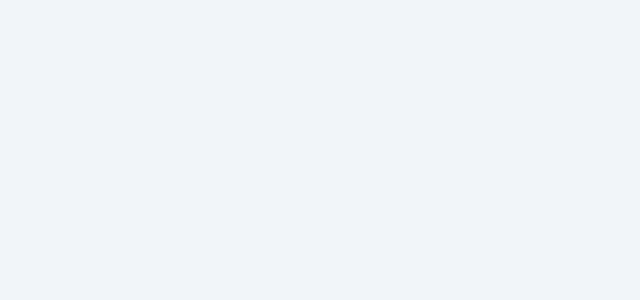
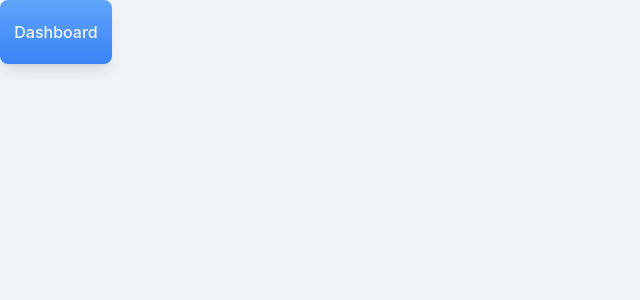
Before and after one commit to ekorber/cover-letter-generator-site, a React (Create React App) app in the folder client/: page /profile in a window 1280 px wide. Shown: the top 300 px of the page, without its empty margins (0-640 px from the left). Built offline with nearby package versions, Linux system fonts and the light colour scheme.

Commit message:
Add links between pages

```diff
--- a/client/src/pages/dashboard.js
+++ b/client/src/pages/dashboard.js
@@ -3,18 +3,19 @@ import StickyScrollLayout from '../layouts/sticky-scroll-content';
 import PrimaryButton from '../buttons/btn-primary';
 import HistoryList from '../components/history-list';
 import TemplateGrid from '../components/template-grid';
+import { Link } from 'react-router-dom';
 
 function DashboardPage() {
   return (
     <SplitLayout split={20} className='p-5 gap-5'>
       <div>
-        <PrimaryButton className='mb-4 w-full'>Manage Templates</PrimaryButton>
+        <Link to="/template-editor"><PrimaryButton className='mb-4 w-full'>Manage Templates</PrimaryButton></Link>
         <StickyScrollLayout height='85dvh' className='rounded-lg bg-cyan-500 shadow-sm'>
           <HistoryList />
         </StickyScrollLayout>
       </div>
       <div>
-        <PrimaryButton className='mb-4 w-28 float-end'>Profile</PrimaryButton>
+        <Link to="/profile"><PrimaryButton className='mb-4 w-28 float-end'>Profile</PrimaryButton></Link>
         <StickyScrollLayout height='85dvh' className='mt-20 rounded-lg bg-cyan-500 shadow-lg'>
           <TemplateGrid />
         </StickyScrollLayout>
--- a/client/src/pages/profile-settings.js
+++ b/client/src/pages/profile-settings.js
@@ -1,8 +1,11 @@
+import { Link } from "react-router-dom";
+import PrimaryButton from "../buttons/btn-primary";
 
 
 function ProfileSettingsPage() {
   return (
     <>
+      <Link to="/dashboard"><PrimaryButton className='mb-4 w-28'>Dashboard</PrimaryButton></Link>
     </>
   );
 }
--- a/client/src/pages/template-editor.js
+++ b/client/src/pages/template-editor.js
@@ -1,8 +1,10 @@
-
+import { Link } from "react-router-dom";
+import PrimaryButton from "../buttons/btn-primary";
 
 function TemplateEditorPage() {
   return (
     <>
+      <Link to="/dashboard"><PrimaryButton className='mb-4 w-28'>Dashboard</PrimaryButton></Link>
     </>
   );
 }
```
